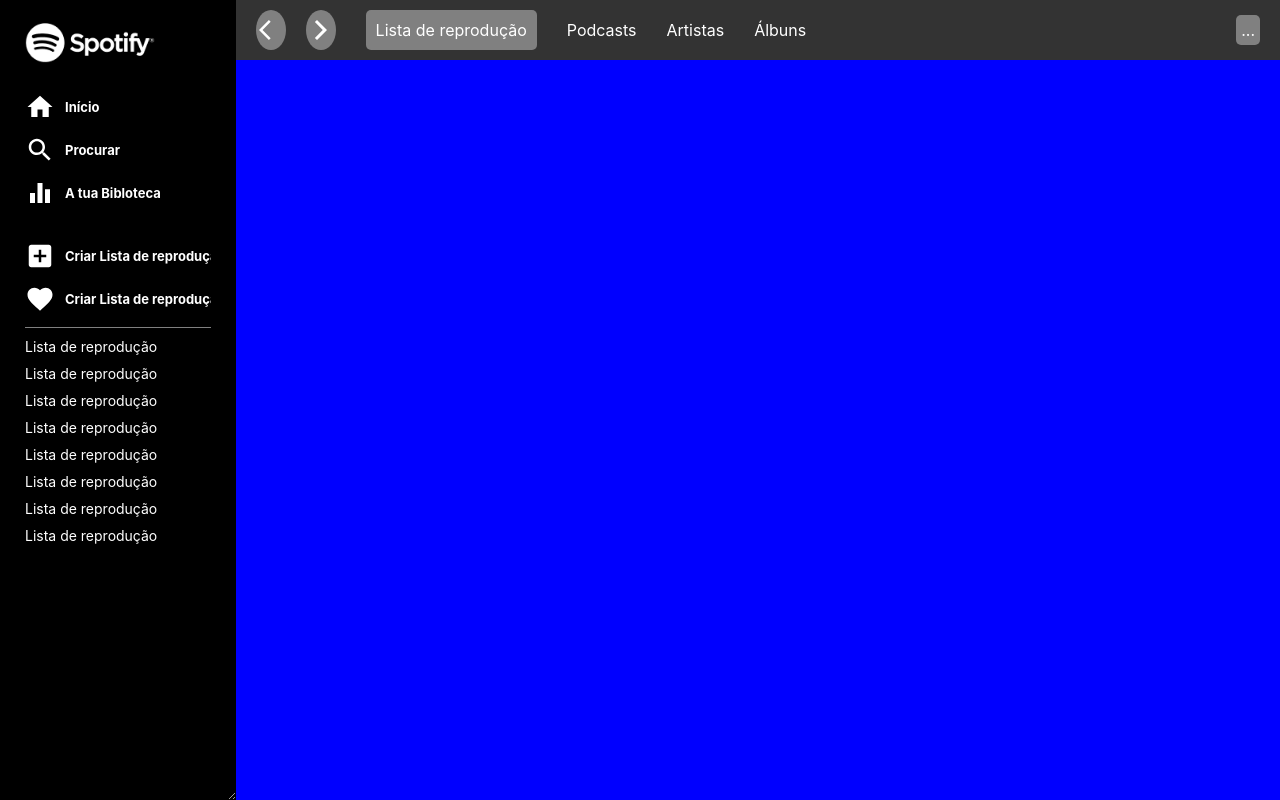
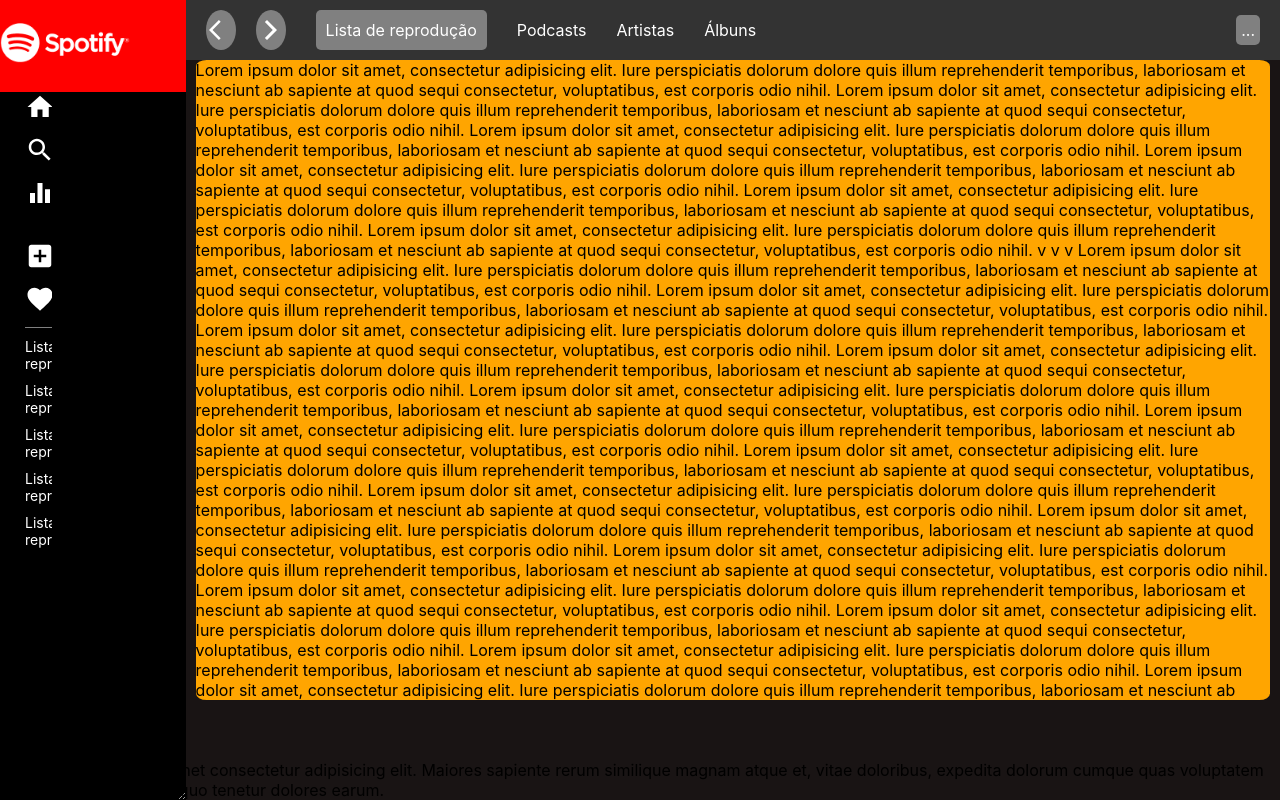
Before and after one commit to Ruben374/Spotify-web-clone, a React (Create React App) app: page / in a window 1280 px wide. Built offline with nearby package versions, Linux system fonts and the light colour scheme.

Commit message:
start of refactoring

```diff
--- a/src/App.tsx
+++ b/src/App.tsx
@@ -1,7 +1,8 @@
-
 import * as C from "./App.styles";
 import LeftPanel from "./components/LeftPanel";
 import RightPanel from "./components/RightPanel"
+import Footer from "./components/Footer"
+
 
 
 const App = () => {
@@ -9,6 +10,7 @@ const App = () => {
     <C.Container>
       <LeftPanel />
       <RightPanel />
+      <Footer/>
     </C.Container>
   );
 };
--- /dev/null
+++ b/src/components/Footer/index.tsx
@@ -0,0 +1,11 @@
+import * as C from "./styles"
+
+const Footer=()=>{
+return(
+    <C.FooterContainer>
+        Lorem ipsum dolor sit amet consectetur adipisicing elit. Maiores sapiente rerum similique magnam atque et, vitae doloribus, expedita dolorum cumque quas voluptatem veniam qui, incidunt ea quo tenetur dolores earum.
+    </C.FooterContainer>
+)
+}
+
+export default Footer
--- /dev/null
+++ b/src/components/Footer/styles.ts
@@ -0,0 +1,7 @@
+import Styled from "styled-components";
+
+export const FooterContainer = Styled.div`
+position:absolute;
+bottom:0;
+z-index:99;
+`;
--- a/src/components/LeftPanel/index.tsx
+++ b/src/components/LeftPanel/index.tsx
@@ -10,9 +10,10 @@ import FavoriteIcon from "@material-ui/icons/Favorite";
 const LeftPanel = () => {
   return (
     <C.Left id="teste">
-      <a href="#">
+      <a href="#" style={{backgroundColor:"red"}}>
         <img src={logo} alt="" width="130px" />
       </a>
+      <div className="Left">
         <a href="#" className="icons">
           <HomeIcon className="icon" /> Início
         </a>
@@ -70,6 +71,7 @@ const LeftPanel = () => {
             Lista de reprodução
           </a>
         </div>
+      </div>
     </C.Left>
   );
 };
--- a/src/components/LeftPanel/styles.ts
+++ b/src/components/LeftPanel/styles.ts
@@ -2,6 +2,7 @@ import Styled from "styled-components";
 
 
 export const Left = Styled.div`
+
 background-color:black;
 width:14.5%;
 min-width:6%;
@@ -9,9 +10,19 @@ max-width:26%;
 height: 100vh;
 display:flex;
 flex-direction: column;
-padding:0 25px;
+
 resize: horizontal;
 overflow: hidden;
+.Left{
+    padding:0 25px;
+    width:14.5%;
+min-width:6%;
+max-width:26%;
+height: 100vh;
+display:flex;
+flex-direction: column;
+}
+
 #list{
     margin-top:20px;
 }
--- a/src/components/PlayLists/index.tsx
+++ b/src/components/PlayLists/index.tsx
@@ -1,15 +1,43 @@
+import * as C from "./styles";
 const PlayList = () => {
   return (
-    <>
-      <div className="playlist--card--container--top">
-        <span> Spotify Playlists</span>
-        <span> Ver Tudo</span>
-      </div>
-      <div className="playlist--card--container">
-        <div className="playlist--card">...</div>
-        <div className="playlist--card">...</div>
-      </div>
-    </>
+   <C.PlaylistContainer>
+    <C.Playlists>
+       Lorem ipsum dolor sit amet, consectetur adipisicing elit. Iure perspiciatis dolorum dolore quis illum reprehenderit temporibus, laboriosam et nesciunt ab sapiente at quod sequi consectetur, voluptatibus, est corporis odio nihil.
+       Lorem ipsum dolor sit amet, consectetur adipisicing elit. Iure perspiciatis dolorum dolore quis illum reprehenderit temporibus, laboriosam et nesciunt ab sapiente at quod sequi consectetur, voluptatibus, est corporis odio nihil.
+       Lorem ipsum dolor sit amet, consectetur adipisicing elit. Iure perspiciatis dolorum dolore quis illum reprehenderit temporibus, laboriosam et nesciunt ab sapiente at quod sequi consectetur, voluptatibus, est corporis odio nihil.
+       Lorem ipsum dolor sit amet, consectetur adipisicing elit. Iure perspiciatis dolorum dolore quis illum reprehenderit temporibus, laboriosam et nesciunt ab sapiente at quod sequi consectetur, voluptatibus, est corporis odio nihil.
+       Lorem ipsum dolor sit amet, consectetur adipisicing elit. Iure perspiciatis dolorum dolore quis illum reprehenderit temporibus, laboriosam et nesciunt ab sapiente at quod sequi consectetur, voluptatibus, est corporis odio nihil.
+       Lorem ipsum dolor sit amet, consectetur adipisicing elit. Iure perspiciatis dolorum dolore quis illum reprehenderit temporibus, laboriosam et nesciunt ab sapiente at quod sequi consectetur, voluptatibus, est corporis odio nihil.
+       v
+
+       v
+       v
+       Lorem ipsum dolor sit amet, consectetur adipisicing elit. Iure perspiciatis dolorum dolore quis illum reprehenderit temporibus, laboriosam et nesciunt ab sapiente at quod sequi consectetur, voluptatibus, est corporis odio nihil.
+       Lorem ipsum dolor sit amet, consectetur adipisicing elit. Iure perspiciatis dolorum dolore quis illum reprehenderit temporibus, laboriosam et nesciunt ab sapiente at quod sequi consectetur, voluptatibus, est corporis odio nihil.
+       Lorem ipsum dolor sit amet, consectetur adipisicing elit. Iure perspiciatis dolorum dolore quis illum reprehenderit temporibus, laboriosam et nesciunt ab sapiente at quod sequi consectetur, voluptatibus, est corporis odio nihil.
+       Lorem ipsum dolor sit amet, consectetur adipisicing elit. Iure perspiciatis dolorum dolore quis illum reprehenderit temporibus, laboriosam et nesciunt ab sapiente at quod sequi consectetur, voluptatibus, est corporis odio nihil.
+       Lorem ipsum dolor sit amet, consectetur adipisicing elit. Iure perspiciatis dolorum dolore quis illum reprehenderit temporibus, laboriosam et nesciunt ab sapiente at quod sequi consectetur, voluptatibus, est corporis odio nihil.
+       Lorem ipsum dolor sit amet, consectetur adipisicing elit. Iure perspiciatis dolorum dolore quis illum reprehenderit temporibus, laboriosam et nesciunt ab sapiente at quod sequi consectetur, voluptatibus, est corporis odio nihil.
+       Lorem ipsum dolor sit amet, consectetur adipisicing elit. Iure perspiciatis dolorum dolore quis illum reprehenderit temporibus, laboriosam et nesciunt ab sapiente at quod sequi consectetur, voluptatibus, est corporis odio nihil.
+       Lorem ipsum dolor sit amet, consectetur adipisicing elit. Iure perspiciatis dolorum dolore quis illum reprehenderit temporibus, laboriosam et nesciunt ab sapiente at quod sequi consectetur, voluptatibus, est corporis odio nihil.
+       Lorem ipsum dolor sit amet, consectetur adipisicing elit. Iure perspiciatis dolorum dolore quis illum reprehenderit temporibus, laboriosam et nesciunt ab sapiente at quod sequi consectetur, voluptatibus, est corporis odio nihil.
+       Lorem ipsum dolor sit amet, consectetur adipisicing elit. Iure perspiciatis dolorum dolore quis illum reprehenderit temporibus, laboriosam et nesciunt ab sapiente at quod sequi consectetur, voluptatibus, est corporis odio nihil.
+       Lorem ipsum dolor sit amet, consectetur adipisicing elit. Iure perspiciatis dolorum dolore quis illum reprehenderit temporibus, laboriosam et nesciunt ab sapiente at quod sequi consectetur, voluptatibus, est corporis odio nihil.
+       Lorem ipsum dolor sit amet, consectetur adipisicing elit. Iure perspiciatis dolorum dolore quis illum reprehenderit temporibus, laboriosam et nesciunt ab sapiente at quod sequi consectetur, voluptatibus, est corporis odio nihil.
+       Lorem ipsum dolor sit amet, consectetur adipisicing elit. Iure perspiciatis dolorum dolore quis illum reprehenderit temporibus, laboriosam et nesciunt ab sapiente at quod sequi consectetur, voluptatibus, est corporis odio nihil.
+       Lorem ipsum dolor sit amet, consectetur adipisicing elit. Iure perspiciatis dolorum dolore quis illum reprehenderit temporibus, laboriosam et nesciunt ab sapiente at quod sequi consectetur, voluptatibus, est corporis odio nihil.
+       v
+       v
+       v
+       v Lorem ipsum dolor sit amet, consectetur adipisicing elit. Iure perspiciatis dolorum dolore quis illum reprehenderit temporibus, laboriosam et nesciunt ab sapiente at quod sequi consectetur, voluptatibus, est corporis odio nihil.
+       Lorem ipsum dolor sit amet, consectetur adipisicing elit. Iure perspiciatis dolorum dolore quis illum reprehenderit temporibus, laboriosam et nesciunt ab sapiente at quod sequi consectetur, voluptatibus, est corporis odio nihil.
+       Lorem ipsum dolor sit amet, consectetur adipisicing elit. Iure perspiciatis dolorum dolore quis illum reprehenderit temporibus, laboriosam et nesciunt ab sapiente at quod sequi consectetur, voluptatibus, est corporis odio nihil.
+       Lorem ipsum dolor sit amet, consectetur adipisicing elit. Iure perspiciatis dolorum dolore quis illum reprehenderit temporibus, laboriosam et nesciunt ab sapiente at quod sequi consectetur, voluptatibus, est corporis odio nihil.
+       Lorem ipsum dolor sit amet, consectetur adipisicing elit. Iure perspiciatis dolorum dolore quis illum reprehenderit temporibus, laboriosam et nesciunt ab sapiente at quod sequi consectetur, voluptatibus, est corporis odio nihil.
+
+    </C.Playlists>
+   </C.PlaylistContainer>
   );
 };
 
--- a/src/components/PlayLists/styles.ts
+++ b/src/components/PlayLists/styles.ts
@@ -1,3 +1,22 @@
+import styled from "styled-components";
 import Styled from "styled-components";
 export const PlaylistContainer = Styled.div`
+flex:1;
+padding: 0px 10px;
+overflow:auto;
 `;
+export const Playlists = Styled.div`
+border-radius:1%;
+background-color:orange;
+overflow:auto;
+height:80vh;
+
+::-webkit-scrollbar {
+    width: 15px;
+}
+::-webkit-scrollbar-thumb {
+    background-color: gray;
+  }
+
+
+`;
--- a/src/components/RightPanel/index.tsx
+++ b/src/components/RightPanel/index.tsx
@@ -1,12 +1,14 @@
 import * as C from "./styles";
-import NavBar from '../Navbar'
+import NavBar from "../Navbar";
+import PlayLists from "../PlayLists";
 
 const RightPanel = () => {
   return (
     <C.Right>
       <div className="playlist--container">
-        <NavBar/>
+        <NavBar />
 
+        <PlayLists />
       </div>
     </C.Right>
   );
--- a/src/components/RightPanel/styles.ts
+++ b/src/components/RightPanel/styles.ts
@@ -1,6 +1,6 @@
 import Styled from "styled-components";
 export const Right = Styled.div`
-background-color:blue;
+background-color:#191414;
 flex:1;
 height:100vh;
 display:flex;
```
Lines whose indentation alone changed are shown as unchanged.
